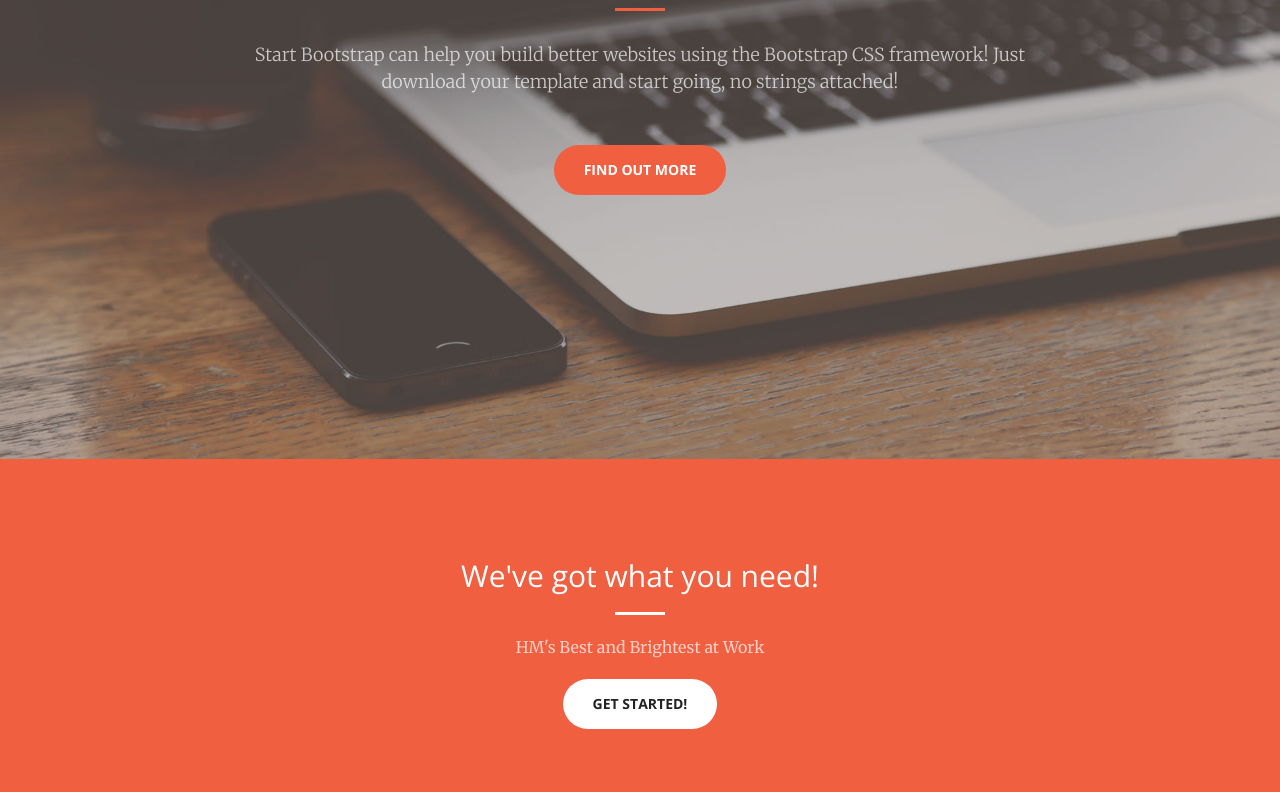
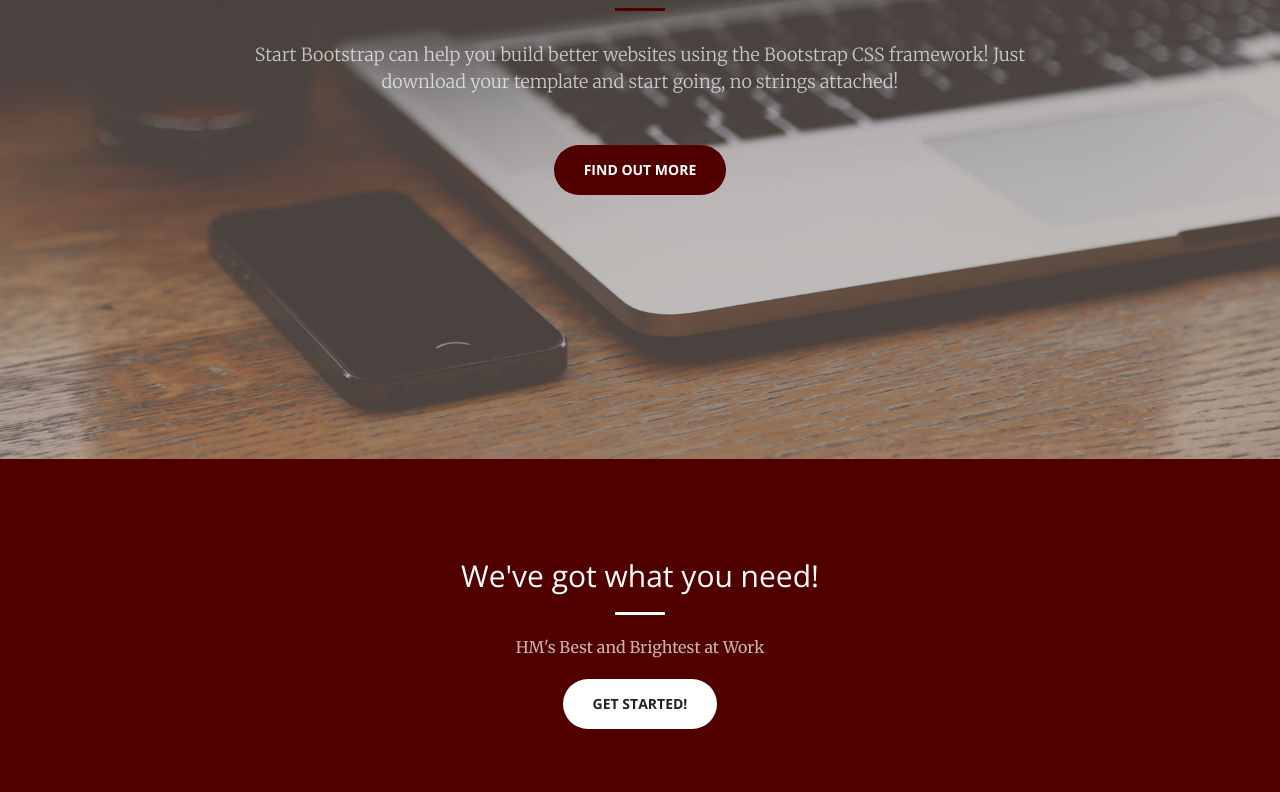
Before and after one commit to yu-ems/basementlions.github.io, a website: page index.html in a window 1280 px wide. Shown: the part 341-1133 px from the top of the page. Drawn offline with nearby package versions, Linux system fonts and the light colour scheme; files that its build step writes are made by us from their sources.

Commit message:
Create variables.less

```diff
--- a/less/variables.less
+++ b/less/variables.less
@@ -2,7 +2,7 @@
 
 // Gray and Brand Colors for use across theme
 
-@theme-primary:    #F05F40;
+@theme-primary:    #510000;
 
 @gray-base:        #000;
 @gray-darker:      lighten(@gray-base, 13.5%); // #222
```
